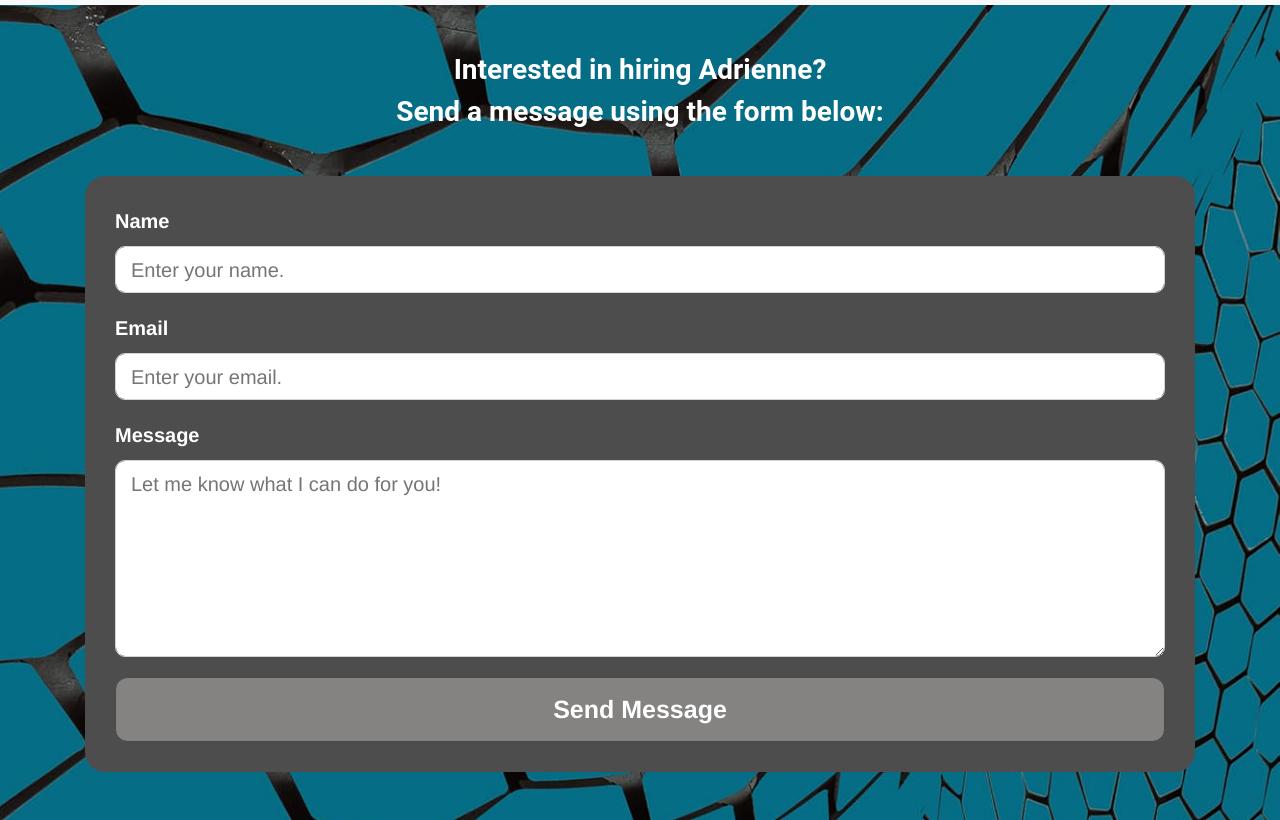
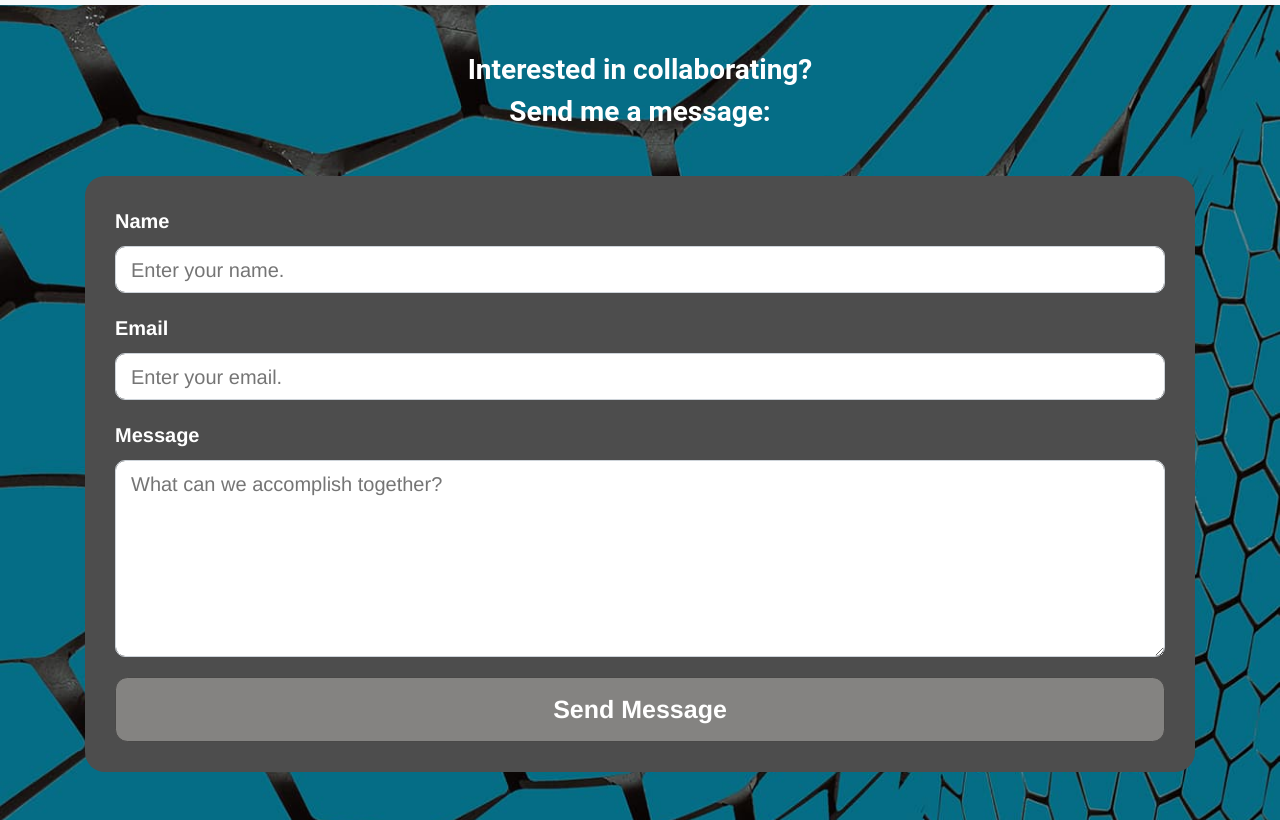
Before and after one commit to adriennetriplett/AdrienneTriplett.com, a plain HTML site: page contact.html in a window 1280 px wide. Shown: the part 248-1068 px from the top of the page. Drawn offline with nearby package versions, Linux system fonts and the light colour scheme.

Commit message:
updated contact content

```diff
--- a/contact.html
+++ b/contact.html
@@ -28,8 +28,8 @@
 	</nav>
 	<div class="container contact bold my-5">
 		<div class="contact-intro mt-4 mb-5">
-			<h3 class="contact-intro">Interested in hiring Adrienne?</h3>
-			<h3 class="contact-intro">Send a message using the form below:</h3>
+			<h3 class="contact-intro">Interested in collaborating?</h3>
+			<h3 class="contact-intro">Send me a message:</h3>
 		</div>
 		<div class="contact-body mb-5">
 			<div id="contact-form">
@@ -49,7 +49,7 @@
 					<div class="contact-form-group">
 						<label for="Message" class="contact-label">Message</label>
 						<div class="contact-input-group">
-							<textarea id="Message" name="Message" class="contact-form-control" rows="6" maxlength="3000" placeholder="Let me know what I can do for you!" required></textarea>
+							<textarea id="Message" name="Message" class="contact-form-control" rows="6" maxlength="3000" placeholder="What can we accomplish together?" required></textarea>
 						</div>
 					</div>
 					<div class="contact-form-group">
```
